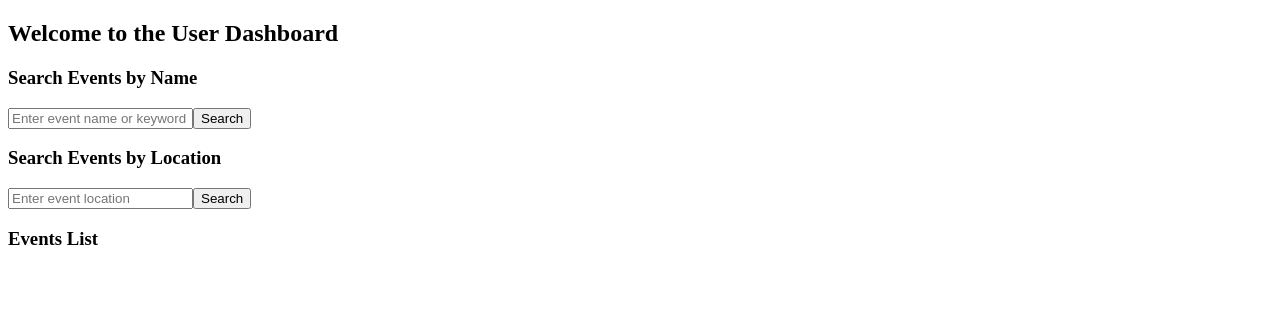
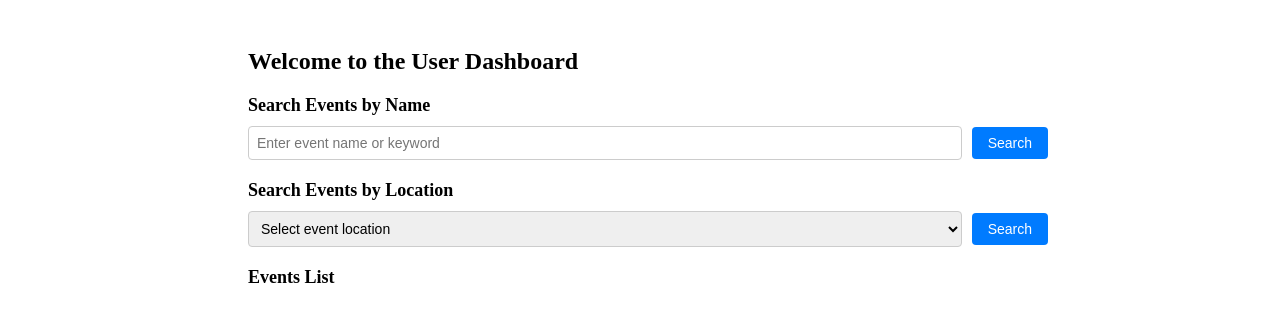
Before and after one commit to SKhan-Argus/EventQuest_Ui, an Angular app: page /user in a window 1280 px wide. Shown: the top 322 px of the page. Built offline with nearby package versions, Linux system fonts and the light colour scheme.

Commit message:
User dashboard added

```diff
--- a/package.json
+++ b/package.json
@@ -11,10 +11,12 @@
   "private": true,
   "dependencies": {
     "@angular/animations": "^16.1.0",
+    "@angular/cdk": "~16.1.4",
     "@angular/common": "^16.1.0",
     "@angular/compiler": "^16.1.0",
     "@angular/core": "^16.1.0",
     "@angular/forms": "^16.1.0",
+    "@angular/material": "~16.1.4",
     "@angular/platform-browser": "^16.1.0",
     "@angular/platform-browser-dynamic": "^16.1.0",
     "@angular/router": "^16.1.0",
--- a/src/app/app.component.html
+++ b/src/app/app.component.html
@@ -1,2 +1,4 @@
 
-<router-outlet></router-outlet>
+<div>
+    <router-outlet></router-outlet>
+</div>
--- /dev/null
+++ b/src/app/event-dialog/event-dialog.component.css
@@ -0,0 +1,57 @@
+
+
+.list-container {
+    display: flex;
+    flex-direction: column;
+    align-items: center;
+    padding: 20px;
+    border: 1px solid #ccc;
+    background-color: #f9f9f9;
+    position: relative;
+  }
+
+  .list-container h4 {
+    font-size: 18px;
+    margin-bottom: 10px;
+  }
+
+  .list-container p {
+    margin: 5px 0;
+  }
+
+  .ticket-container {
+    margin-top: 10px;
+  }
+
+  .ticket-container label {
+    font-size: 14px;
+  }
+
+  .ticket-container input {
+    width: 60px;
+    padding: 5px;
+    border: 1px solid #ccc;
+    border-radius: 4px;
+    font-size: 14px;
+  }
+
+  .book {
+    padding: 8px 16px;
+    border: none;
+    border-radius: 4px;
+    background-color: #007bff;
+    color: #fff;
+    font-size: 14px;
+    cursor: pointer;
+    margin-top: 10px;
+  }
+
+  .availability {
+    margin-top: 10px;
+  }
+
+  .close-button {
+    position: absolute;
+    top: 10px;
+    right: 10px;
+  }
--- /dev/null
+++ b/src/app/event-dialog/event-dialog.component.html
@@ -0,0 +1,24 @@
+<div class="list-container">
+  <h4>{{ event.name }}</h4>
+  <p>Location: {{ event.location }}</p>
+  <p>Date: {{ event.date }}</p>
+  <p>Time: {{ event.time }}</p>
+  <p>Description: {{ event.description }}</p>
+  <div class="ticket-container">
+    <label for="tickets{{ event.id }}">Tickets:</label>
+    <input
+      type="number"
+      id="tickets{{ event.id }}"
+      [(ngModel)]="booking.ticketQuantity"
+      name="tickets{{ event.id }}"
+      min="1"
+      max="{{ event.availability }}"
+      required
+    />
+  </div>
+  <button class="book" (click)="bookEvent(event)">Book Event</button>
+  <p class="availability">Availability: {{ event.availability }}</p>
+  <button mat-icon-button class="close-button" (click)="closeDialog()">
+    <mat-icon>close</mat-icon>
+  </button>
+</div>
--- /dev/null
+++ b/src/app/event-dialog/event-dialog.component.ts
@@ -0,0 +1,32 @@
+import { Component, Inject } from '@angular/core';
+import { MAT_DIALOG_DATA, MatDialogRef } from '@angular/material/dialog';
+import { Booking } from '../interface/Booking';
+@Component({
+  selector: 'app-event-dialog',
+  templateUrl: './event-dialog.component.html',
+  styleUrls: ['./event-dialog.component.css']
+})
+export class EventDialogComponent {
+  event: any;
+  booking:Booking={
+    eventId:0,
+    id:0,
+    userId:0,
+    bookingDate:'',
+    ticketQuantity:0,
+    totalPrice:0,
+    status:''
+  };
+
+  constructor(@Inject(MAT_DIALOG_DATA) public data: any, public dialogRef:MatDialogRef<EventDialogComponent>) {
+    this.event = data.event;
+  }
+
+  bookEvent(event:Event){
+    console.log("booking");
+
+  }
+  closeDialog(): void {
+    this.dialogRef.close();
+  }
+}
--- /dev/null
+++ b/src/app/interface/Booking.ts
@@ -0,0 +1,9 @@
+export interface Booking{
+    id:number;
+    eventId:number;
+    userId:number;
+    bookingDate:string;
+    ticketQuantity:number;
+    totalPrice:number;
+    status:string;
+}
--- a/src/app/user/user.component.css
+++ b/src/app/user/user.component.css
@@ -0,0 +1,108 @@
+.container {
+    max-width: 800px;
+    margin: 0 auto;
+    padding: 20px;
+  }
+
+  h2 {
+    font-size: 24px;
+    margin-bottom: 20px;
+  }
+
+  .search-form {
+    margin-bottom: 20px;
+  }
+
+  .search-form h3 {
+    font-size: 18px;
+    margin-bottom: 10px;
+  }
+
+  .search-form form {
+    display: flex;
+    align-items: center;
+  }
+
+  .search-form input,
+  .search-form select {
+    flex: 1;
+    padding: 8px;
+    margin-right: 10px;
+    border: 1px solid #ccc;
+    border-radius: 4px;
+    font-size: 14px;
+  }
+
+  .search-form button {
+    padding: 8px 16px;
+    border: none;
+    border-radius: 4px;
+    background-color: #007bff;
+    color: #fff;
+    font-size: 14px;
+    cursor: pointer;
+  }
+
+  .events-list {
+    margin-top: 20px;
+  }
+
+  .events-list h3 {
+    font-size: 18px;
+    margin-bottom: 10px;
+  }
+
+  .events-list ul {
+    list-style: none;
+    padding: 0;
+    margin: 0;
+  }
+
+  .events-list li {
+    margin-bottom: 10px;
+    padding: 10px;
+    border: 1px solid #ccc;
+    border-radius: 4px;
+    background-color: #f9f9f9;
+  }
+
+  .events-list h4 {
+    margin-top: 10px;
+    font-size: 16px;
+    margin-bottom: 5px;
+  }
+
+  .events-list p {
+    margin: 0;
+  }
+
+  .events-list button {
+    padding: 8px 16px;
+    border: none;
+    border-radius: 4px;
+    background-color: #007bff;
+    color: #fff;
+    font-size: 14px;
+    cursor: pointer;
+  }
+
+.list-container{
+    display: flex;
+    justify-content: space-between;
+}
+
+.book{
+    margin-top: 25px;
+}
+.availability{
+    padding-top: 10px;
+}
+
+.blur-background {
+  filter: blur(5px);
+  pointer-events: none;
+}
+.blur-background {
+  backdrop-filter: blur(15px);
+  pointer-events: none;
+}
--- a/src/app/user/user.component.html
+++ b/src/app/user/user.component.html
@@ -1,27 +1,57 @@
-<div class="container">
+<div class="container" id="container">
   <h2>Welcome to the User Dashboard</h2>
   <div class="search-form">
     <h3>Search Events by Name</h3>
-      <form ngNativeValidate>
-        <input type="text" [(ngModel)]="eventName" name="eventName" placeholder="Enter event name or keyword" required>
-        <button type="submit" (click)="searchEventsWithName()">Search</button>
+    <form
+      ngNativeValidate
+      autocomplete="off"
+      (ngSubmit)="searchEventsWithName()"
+    >
+      <input
+        type="text"
+        [(ngModel)]="eventName"
+        minlength="3"
+        maxlength="50"
+        name="eventName"
+        placeholder="Enter event name or keyword"
+        required
+      />
+      <button type="submit" class="background">Search</button>
     </form>
-
   </div>
   <div class="search-form">
     <h3>Search Events by Location</h3>
-        <form ngNativeValidate>
-          <input type="text" [(ngModel)]="eventLocation" name="eventLocation" placeholder="Enter event location" required>
-          <button type="submit" (click)="searchEventsWithLocation()">Search</button>
+    <form
+      ngNativeValidate
+      autocomplete="off"
+      (ngSubmit)="searchEventsWithLocation()"
+    >
+      <select [(ngModel)]="eventLocation" name="eventLocation" required>
+        <option value="">Select event location</option>
+        <option value="Gandhinagar">Gandhinagar</option>
+        <option value="Delhi">Delhi</option>
+        <option value="Location 3">Location 3</option>
+      </select>
+      <button class="background" type="submit">Search</button>
     </form>
   </div>
   <div class="events-list">
     <h3>Events List</h3>
     <ul>
       <li *ngFor="let event of events">
+        <div class="list-container">
+          <div class="left">
             <h4>{{ event.name }}</h4>
-          <p>{{ event.date }}</p>
-          <button (click)="bookEvent(event)">Book Event</button>
+            <p>Location: {{ event.location }}</p>
+            <p>Date: {{ event.date }}</p>
+            <p>Time: {{ event.time }}</p>
+            <p>Description: {{ event.description }}</p>
+          </div>
+          <div class="right">
+            <button class="book background" (click)="bookSeat(event)">Add Seat</button>
+            <p class="availability">Availability: {{ event.availability }}</p>
+          </div>
+        </div>
       </li>
     </ul>
   </div>
--- a/src/app/user/user.component.ts
+++ b/src/app/user/user.component.ts
@@ -1,7 +1,9 @@
 import { Component } from '@angular/core';
 import { Event } from '../interface/Event';
 import { HttpClient } from '@angular/common/http';
-
+import { Booking } from '../interface/Booking';
+import { MatDialog, MatDialogRef } from '@angular/material/dialog';
+import { EventDialogComponent } from '../event-dialog/event-dialog.component';
 @Component({
   selector: 'app-user',
   templateUrl: './user.component.html',
@@ -12,7 +14,8 @@ export class UserComponent {
   eventLocation: string = '';
   events:Event[]=[];
 
-  constructor(private http: HttpClient) {}
+
+  constructor(private http: HttpClient, private dialog:MatDialog, ) {}
 
   searchEventsWithName() {
 
@@ -41,5 +44,29 @@ export class UserComponent {
 
        });
   }
-  bookEvent(event:Event){}
+  bookSeat(event:Event){
+    let dialogRef = this.dialog.open(EventDialogComponent, {
+      width: '500px',
+      data: {
+        event,
+      }
+    });
+    const backgroundButtons = document.querySelectorAll('.background');
+    backgroundButtons.forEach((button: Element) => {
+      (button as HTMLButtonElement).disabled = true;
+    });
+
+    document.body.classList.add('blur-background');
+
+    dialogRef.afterClosed().subscribe(() => {
+      const backgroundButtons = document.querySelectorAll('.background');
+      backgroundButtons.forEach((button: Element) => {
+        (button as HTMLButtonElement).disabled = false;
+      });
+
+      document.body.classList.remove('blur-background');
+    })
+
+
+  }
 }
--- a/src/index.html
+++ b/src/index.html
@@ -6,8 +6,11 @@
   <base href="/">
   <meta name="viewport" content="width=device-width, initial-scale=1">
   <link rel="icon" type="image/x-icon" href="favicon.ico">
+  <link href="https://fonts.googleapis.com/icon?family=Material+Icons" rel="stylesheet">
+
 </head>
 <body>
   <app-root></app-root>
+
 </body>
 </html>
--- a/src/styles.css
+++ b/src/styles.css
@@ -1 +1,16 @@
 /* You can add global styles to this file, and also import other style files */
+body{
+    display: flex;
+    justify-content: center;
+    width: 100%;
+    position: relative;
+}
+app-root{
+    width: 1000px;
+    position: absolute;
+}
+
+.cdk-overlay-container{
+    position: absolute;
+    top: 200px;
+}
```
Also changed, not shown: src/app/app.module.ts (+10 -1 lines), 2 other files (tests, documents, lock files or other folders). Lines whose indentation alone changed are shown as unchanged.
